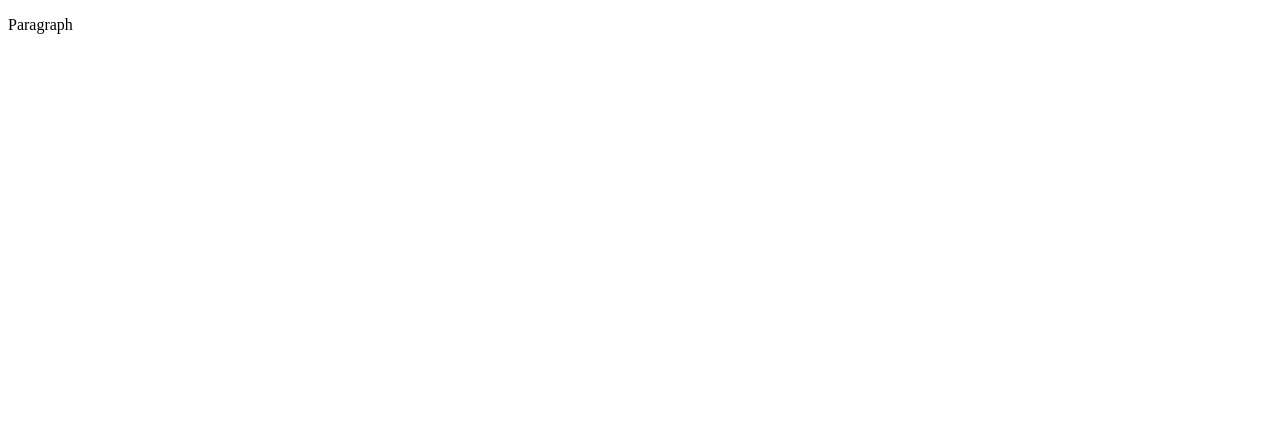
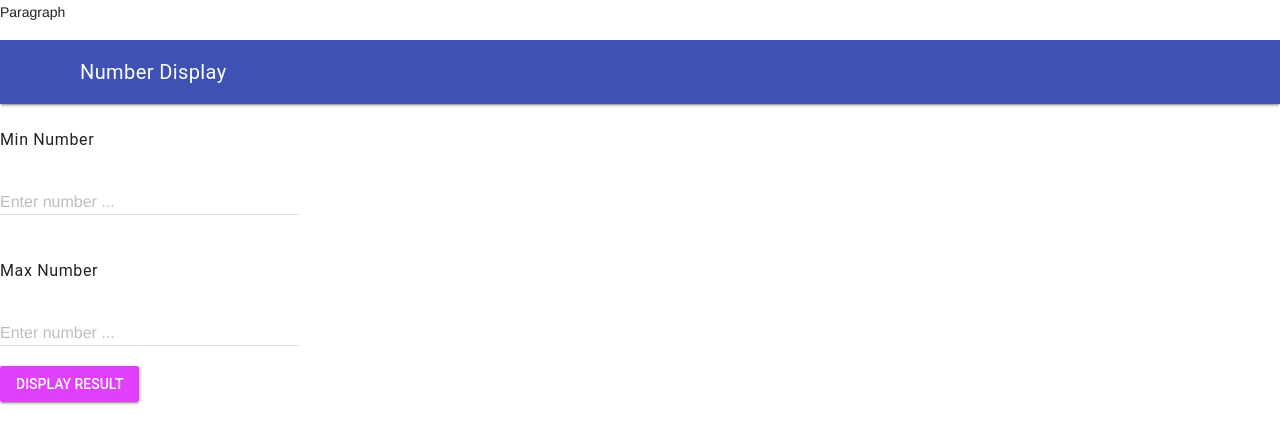
Before and after one commit to ICD2O-Digital-Tech-KukwacA/Unit5-01-HTML-NumberDisplay, a plain HTML site: page index.html in a window 1280 px wide. Shown: the top 422 px of the page. Drawn offline with nearby package versions, Linux system fonts and the light colour scheme.

Commit message:
Unit5-01 HTML

```diff
--- a/index.html
+++ b/index.html
@@ -1,9 +1,81 @@
+<!--Assign-03-HTML-Calculations-->
 <!DOCTYPE html>
 <html>
   <head>
     <title>Title</title>
+    <!--Metadata-->
+    <meta charset="utf-8" />
+    <meta name="description" content="Speed of light in different mediums" />
+    <meta name="keywords" content="immaculata, icd2o" />
+    <meta name="author" content="Kukwac" />
+    <meta name="viewport" content="width=device-width, initial-scale=1.0" />
+    <!--Favicon-->
+    <link rel="apple-touch-icon" sizes="180x180" href="./Favicons/apple-touch-icon.png" />
+    <link rel="icon" type="image/png" sizes="32x32" href="./Favicons/favicon-32x32.png" />
+    <link rel="icon" type="image/png" sizes="16x16" href="./Favicons/favicon-32x32.png" />
+    <link rel="manifest" href="./Favicons/site.webmanifest" />
+    <!--MDL stylesheets-->
+    <link rel="stylesheet" href="https://fonts.googleapis.com/icon?family=Material+Icons" />
+    <link rel="stylesheet" href="https://code.getmdl.io/1.3.0/material.indigo-purple.min.css" />
+    <!--CSS stylesheet-->
+    <link rel="stylesheet" href="./css/style.css" />
+    <!--Title-->
+    <title>Speed of Light</title>
   </head>
   <body>
     <p>Paragraph</p>
+    <!--Web page content with a Javascript file and MDL components-->
+    <script defer src="https://code.getmdl.io/1.3.0/material.min.js"></script>
+    <script src="./js/script.js"></script>
+    <div class="mdl-layout mdl-js-layout mdl-layout--fixed-header">
+      <header class="mdl-layout__header">
+        <div class="mdl-layout__header-row">
+          <span class="mdl-layout-title">Number Display</span>
+        </div>
+      </header>
+      <main class="mdl-layout__content">
+        <form action="#">
+          <h6>Min Number</h6>
+          <div class="mdl-textfield mdl-js-textfield">
+            <input
+              class="mdl-textfield__input"
+              type="number"
+              pattern="-?[0-9]*(\.[0-9]+)?"
+              id="minNumber"
+            />
+            <label class="mdl-textfield__label" for="index-of-refraction">Enter number ...</label>
+            <span class="mdl-textfield__error">Invaild number!</span>
+          </div>
+        </form>
+        <form action="#">
+          <h6>Max Number</h6>
+          <div class="mdl-textfield mdl-js-textfield">
+            <input
+              class="mdl-textfield__input"
+              type="number"
+              pattern="-?[0-9]*(\.[0-9]+)?"
+              id="maxNumber"
+            />
+            <label class="mdl-textfield__label" for="index-of-refraction-of-water">Enter number ...</label>
+            <span class="mdl-textfield__error">Invaild number!</span>
+          </div>
+        </form>
+        <!-- Raised button with ripple -->
+        <button
+          class="mdl-button mdl-js-button mdl-button--raised mdl-js-ripple-effect mdl-button--accent"
+          onclick="numberDisplay()"
+        >
+          Display Result
+        </button>
+        <br />
+        <h4>Result:</h4>
+        <p>
+          <div id="min">
+          </div>
+          <div id="max">
+          </div>
+        </p>
+      </main>
+    </div>
   </body>
 </html>
--- a/js/script.js
+++ b/js/script.js
@@ -1,5 +1,38 @@
-// Copyright (c) 2020 Mr. Coxall All rights reserved
-//
-// Created by: Mr. Coxall
-// Created on: Sep 2020
+
+js/script.js
+// Copyright (c) 2022 Ms Raffin All rights reserved
+// Created by: Ms Raffin
+// Created on: May 2022
 // This file contains the JS functions for index.html
+
+"use strict"
+
+/**
+* This function displays all numbers from up to the user number */
+function numberDisplay() {
+    // initialize the counter to 0
+    let counter = 0
+    // initalize numbers as an empty string
+    let numbers = ""
+    let numbers2 = ""
+    // get the user number
+    let userNumMin = parseInt(document.getElementById('minNumber').value)
+    let userNumMax = parseInt(document.getElementById('maxNumber').value)
+
+    while (counter <= userNumMin) {
+        // build the string of numbers with a line break each time
+        numbers = numbers + counter + "<br>"
+        // increment the counter
+        counter = counter +1
+    }
+    while (counter <= userNumMax) {
+        // build the string of numbers with a line break each time
+        numbers2 = numbers2 + counter + "<br>"
+        // increment the counter
+        counter = counter +1
+    }
+
+    // return the string of numbers back to html
+    document.getElementById('min').innerHTML = numbers
+    document.getElementById('max').innerHTML = numbers2
+}
```
